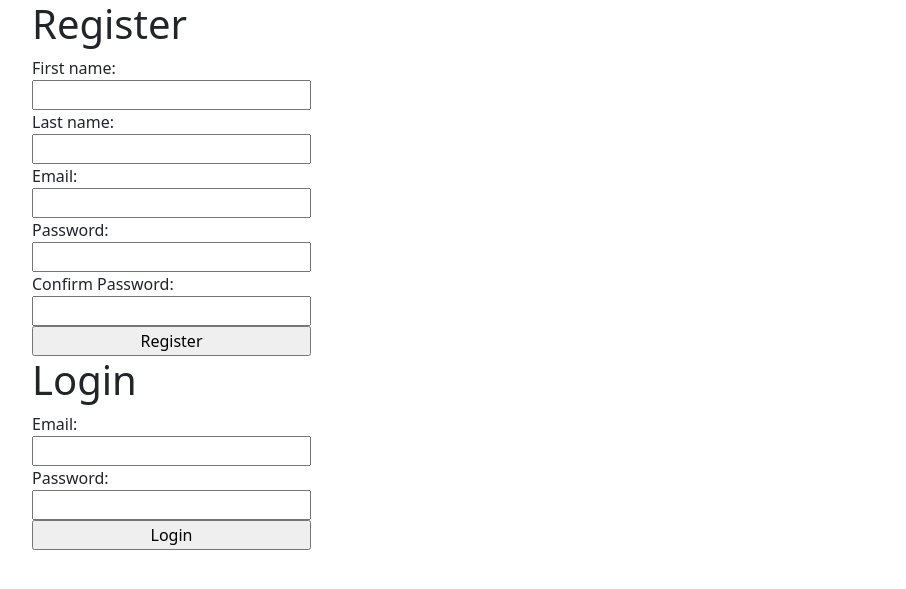
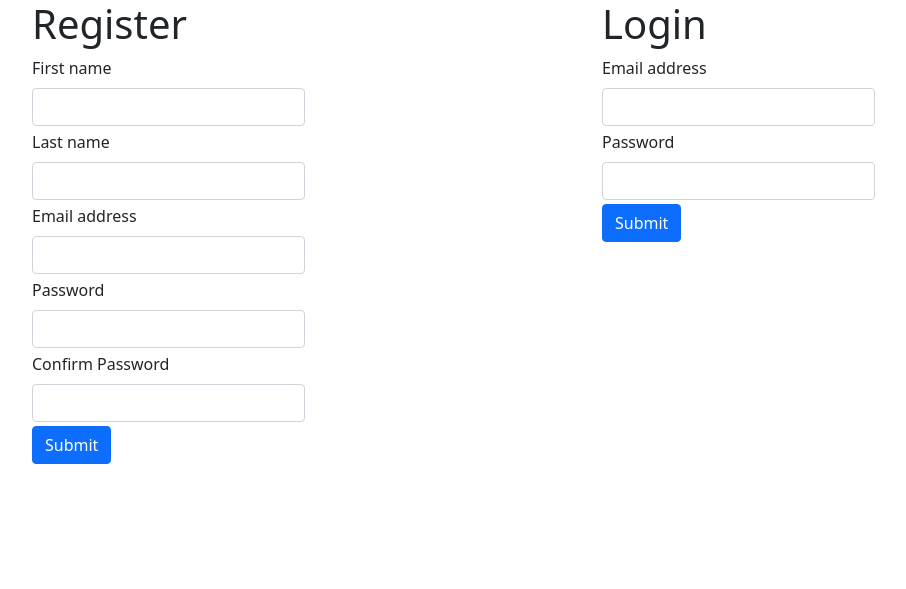
Before and after one commit to KarolisL1/recipes, a Flask app: page / in a window 1280 px wide. Shown: the top 589 px of the page, without its empty margins (50-956 px from the left). Run offline with Flask 2, Linux system fonts and the light colour scheme.

Commit message:
small updates

```diff
--- a/flask_app/controllers/recipes.py
+++ b/flask_app/controllers/recipes.py
@@ -2,9 +2,6 @@
 from flask import render_template, redirect, request, session, flash
 from flask_app.models.user import User
 from flask_app.models.recipe import Recipe
-# from flask_bcrypt import Bcrypt
-
-# bcrypt = Bcrypt(app)
 
 @app.route("/dashboard")
 def recipes_all():
--- a/flask_app/templates/index.html
+++ b/flask_app/templates/index.html
@@ -16,10 +16,12 @@
     {% endif %}
     {% endwith %}
     <div class="container">
-        <div class="Registration">
+        <div class="row">
+            <div class="col">
+                <!-- <label for="inputEmail3" class="col-sm-2 col-form-label">Email</label> -->
                 <h1>Register</h1>
                 <form action="/register" method="post">
-                <div class="d-flex flex-column w-25">
+                    <!-- <div class="d-flex flex-column w-50">
                         <label for="firstname">First name: </label>
                         <input type="text" name="firstname">
                         <label for="lastname">Last name: </label>
@@ -30,21 +32,52 @@
                         <input type="password" name="password">
                         <label for="confirm_password">Confirm Password: </label>
                         <input type="password" name="confirm_password">
-                    <input type="submit" value="Register">
+                        <button type="submit" class="btn btn-primary">Register</button>
+                    </div> -->
+                    <div class="mb-1">
+                        <label for="exampleInputEmail1" class="form-label">First name</label>
+                        <input type="text" name="firstname" class="form-control w-50" id="exampleInputEmail1" aria-describedby="emailHelp">
                     </div>
+                    <div class="mb-1">
+                        <label for="exampleInputEmail1" class="form-label">Last name</label>
+                        <input type="text" name="lastname" class="form-control w-50" id="exampleInputEmail1" aria-describedby="emailHelp">
+                    </div>
+                    <div class="mb-1">
+                        <label for="exampleInputEmail1" class="form-label">Email address</label>
+                        <input type="email" name="email" class="form-control w-50" id="exampleInputEmail1" aria-describedby="emailHelp">
+                    </div>
+                    <div class="mb-1">
+                        <label for="exampleInputPassword1" class="form-label">Password</label>
+                        <input type="password" name="password" class="form-control w-50" id="exampleInputPassword1">
+                    </div>
+                    <div class="mb-1">
+                        <label for="exampleInputPassword1" class="form-label">Confirm Password</label>
+                        <input type="password" name="confirm_password" class="form-control w-50" id="exampleInputPassword1">
+                    </div>
+                    <button type="submit" class="btn btn-primary">Submit</button>
                 </form>
             </div>
-        <div class="Login">
+            <div class="col">
                 <h1>Login</h1>
                 <form action="/login" method="post">
-                <div class="d-flex flex-column w-25">
+                    <!-- <div class="d-flex flex-column w-50">
                         <label for="email">Email: </label>
                         <input type="email" name="email">
                         <label for="password">Password: </label>
                         <input type="password" name="password">
                         <input type="submit" value="Login">
+                    </div> -->
+                    <div class="mb-1">
+                        <label for="exampleInputEmail1" class="form-label">Email address</label>
+                        <input type="email" name="email" class="form-control w-50" id="exampleInputEmail1" aria-describedby="emailHelp">
                     </div>
+                    <div class="mb-1">
+                        <label for="exampleInputPassword1" class="form-label">Password</label>
+                        <input type="password" name="password" class="form-control w-50" id="exampleInputPassword1">
+                    </div>
+                    <button type="submit" class="btn btn-primary">Submit</button>
                 </form>
+            </div>
         </div>
     </div>
 </body>
```
Also changed, not shown: flask_app/templates/dashboard.html (+5 -5 lines), flask_app/templates/recipes_new.html (+14 -13 lines). Lines whose indentation alone changed are shown as unchanged.
